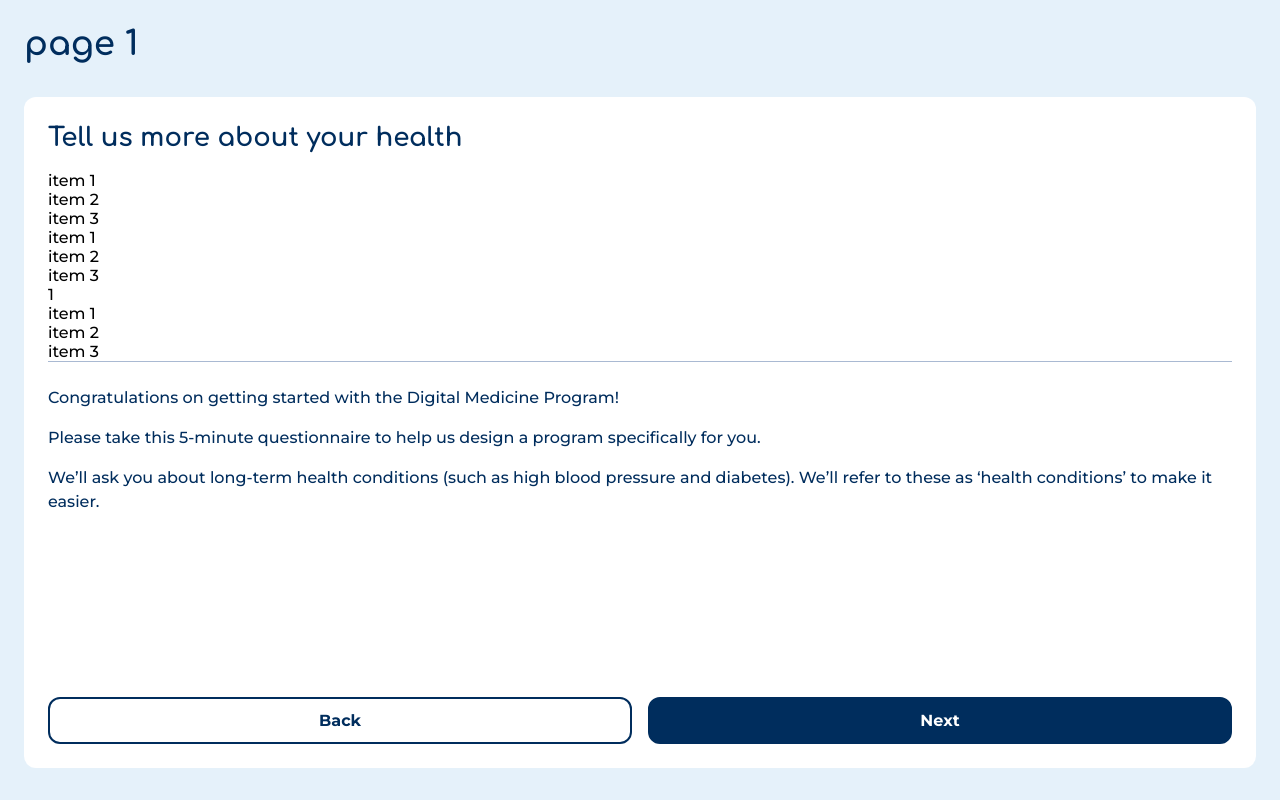
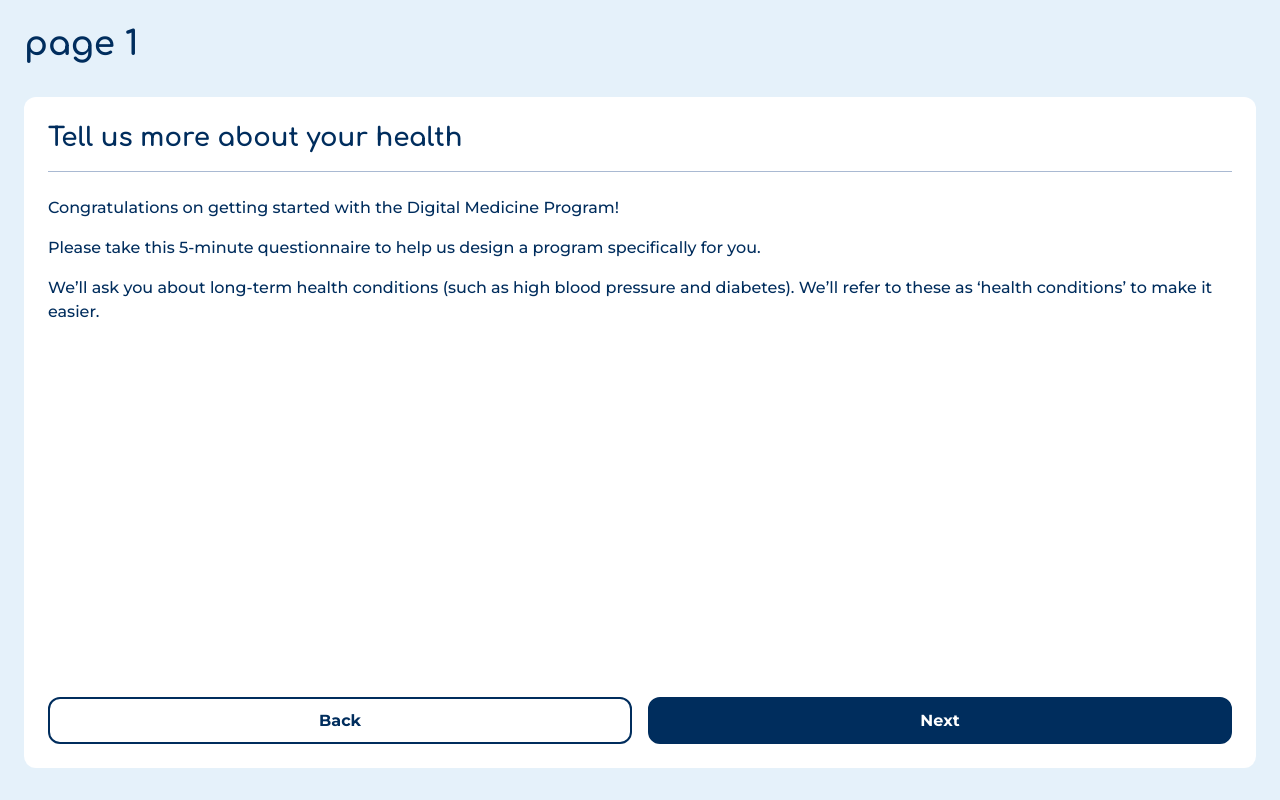
Before and after one commit to bradleyblackdev/dm-webview-prorotype-a, a React (Create React App) app: page / in a window 1280 px wide. Built offline with nearby package versions, Linux system fonts and the light colour scheme.

Commit message:
small revision

```diff
--- a/src/TemplateBAnimated.tsx
+++ b/src/TemplateBAnimated.tsx
@@ -25,7 +25,7 @@ const TemplateB = () => {
                         </div>
                         <div className="page-body">
                             <h2>Tell us more about your health</h2>
-                                <li className='ol'>item 1</li>
+                                {/* <li className='ol'>item 1</li>
                                 <li className='ol'>item 2</li>
                                 <li className='ol'>item 3</li>
                                 <li className='ul'>item 1</li>
@@ -36,7 +36,7 @@ const TemplateB = () => {
                                     <div>item 1</div>
                                 </div>
                                 <li className='check'>item 2</li>
-                                <li className='check'>item 3</li>
+                                <li className='check'>item 3</li> */}
                             <div className='divider' />
                             <p><ReactMarkdown className={"markdown-default"} children={body}/></p>
                             <div className="spacer" />
```
